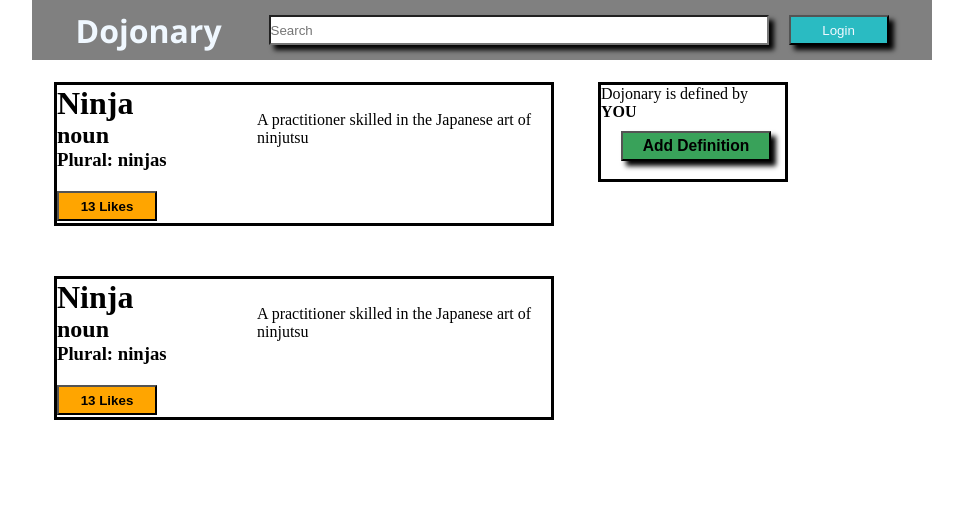
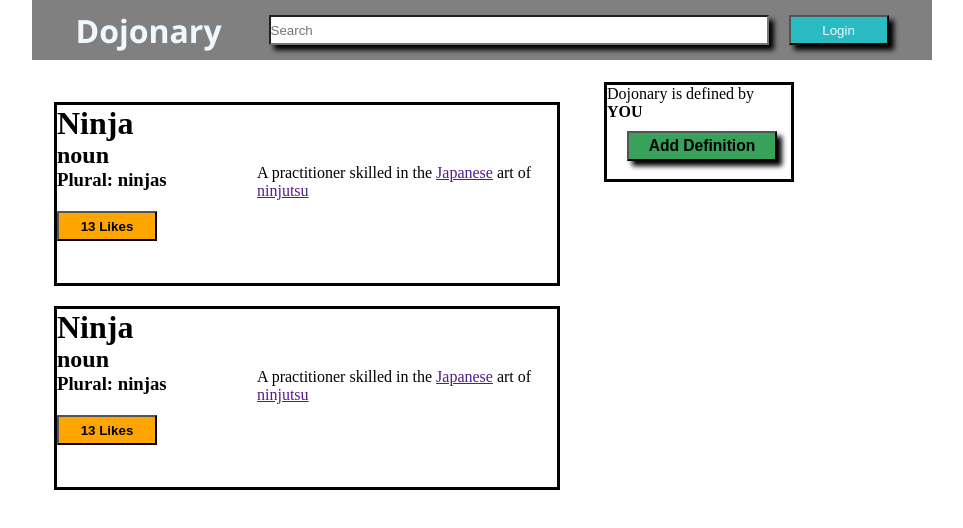
Before and after one commit to pablobarriaaguilar/dojonary, a plain HTML site: page index.html in a window 1280 px wide. Shown: the whole page, without its empty margins (158-1121 px from the left). Drawn offline with Linux system fonts and the light colour scheme.

Commit message:
arreglado el error de-20 top

```diff
--- a/css/barrasflexibles.css
+++ b/css/barrasflexibles.css
@@ -26,19 +26,28 @@
     padding: 20px;
 }
 
+.contenedor-principal{
+    border-style: solid;
+    display: flex;
+    justify-content: space-between;
+    align-items: center;
+    margin-top: 20px;
+}
+
 .contenedor-ninja{
-    width: 500px;
-    border-style: solid;
-    margin-bottom: 50px;
+
+    width: 200px;
+    margin-bottom: 40px;
+
+
 
 
 }
 .alineado-derecha{
-    margin-top: -60px;
-    margin-left: 200px;
 
     height: 60px;
     width: 300px;
+
 
 
 
--- a/index.html
+++ b/index.html
@@ -32,15 +32,11 @@
 
       <div class="row">
         <div class="col">
+          <div class="contenedor-principal">
             <div class="contenedor-ninja">
               <h1>Ninja</h1>
               <h2>noun</h2>
               <h3>Plural: ninjas</h3>
-            <div class="alineado-derecha">
-              <span
-                >A practitioner skilled in the Japanese art of ninjutsu</span
-              >
-            </div>
               <button
                 class="btnlikes"
                 name="btnlikes"
@@ -50,24 +46,33 @@
                 13 Likes
               </button>
             </div>
+            <div class="alineado-derecha">
+              <span
+                >A practitioner skilled in the <a href="">Japanese</a> art of
+                <a href="">ninjutsu</a></span
+              >
+            </div>
+          </div>
 
+          <div class="contenedor-principal">
             <div class="contenedor-ninja">
               <h1>Ninja</h1>
               <h2>noun</h2>
               <h3>Plural: ninjas</h3>
-            <div class="alineado-derecha">
-              <span
-                >A practitioner skilled in the Japanese art of ninjutsu</span
-              >
-            </div>
               <button
                 class="btnlikes"
                 name="btnlikes"
                 id="btnlikes"
-              onclick="alert('Ninja was Liked') "
-            >
+                onclick="alert('Ninja was liked')">
                 13 Likes
               </button>
+            </div>
+            <div class="alineado-derecha">
+              <span
+                >A practitioner skilled in the <a href="">Japanese</a> art of
+                <a href="">ninjutsu</a></span
+              >
+            </div>
           </div>
         </div>
         <div class="col">
```
Lines whose indentation alone changed are shown as unchanged.
